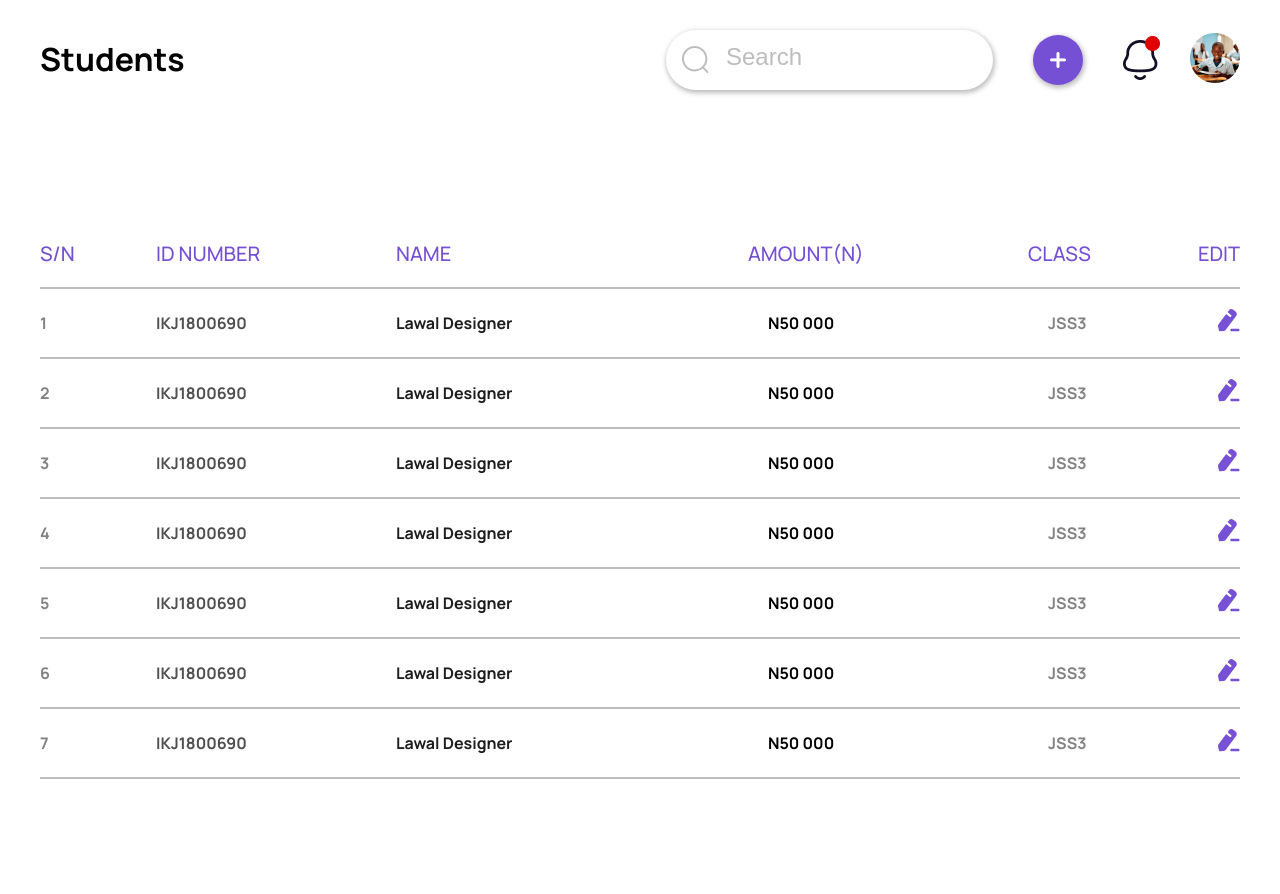
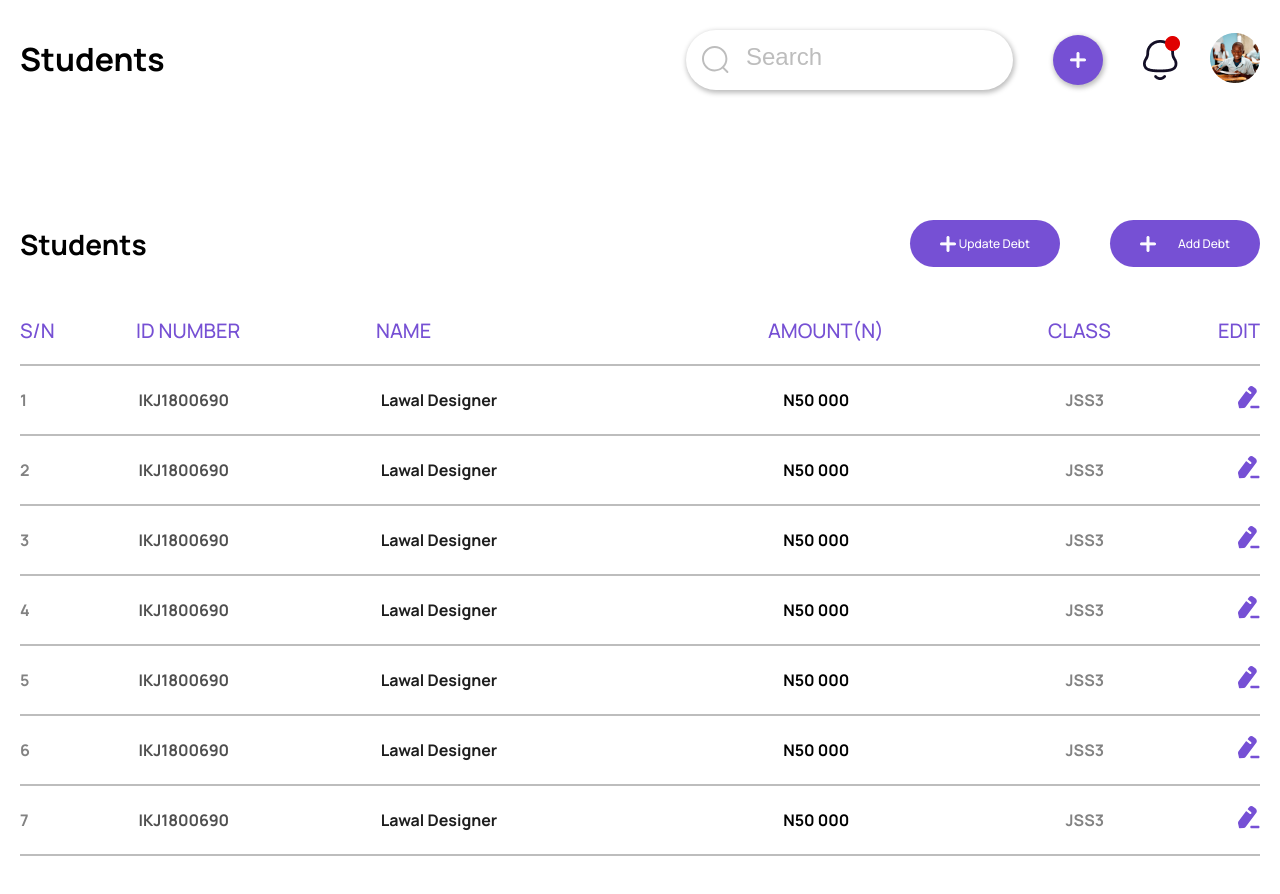
Before and after one commit to zuri-training/My_debtors_Team35, a Next.js app in the folder Frontend/studebt/: page /school/students in a window 1280 px wide. Shown: the top 894 px of the page. Before the commit the page ends 839 px from the top, so only its background shows below. Built offline with nearby package versions, Linux system fonts and the light colour scheme.

Commit message:
background overlay on sidebar expand and resizing due to design change

```diff
--- a/Frontend/studebt/components/SchoolMenuAppealsMain.js
+++ b/Frontend/studebt/components/SchoolMenuAppealsMain.js
@@ -4,6 +4,7 @@ import Link from 'next/link'
 const SchoolMenuAppealMain = () => {
     return (
         <div className='school-menu-appeal-main'>
+            <div className="lt-bold">Appeal</div>
             <div className="appeal-main-top">
                 <div className="appeal-main-top-sorts">
                     <div className="appeal-main-top-sort">
--- a/Frontend/studebt/components/SchoolMenuStudentsMain.js
+++ b/Frontend/studebt/components/SchoolMenuStudentsMain.js
@@ -3,8 +3,40 @@ import React from 'react'
 const SchoolMenuStudentsMain = () => {
     return (
         <div className='school-menu-students-main'>
+            <div className="main-center-top">
+                <div className="outstanding-debt-container">
+                    <div className="outstanding-debt">
+                        <h6 className='lt-regular'>Outstanding Debt</h6>
+                        <h4>N 150 000</h4>
+                    </div>
+                    <div className="outstanding-percent">
+                        <span className='success'>+30%</span>
+                    </div>
+                </div>
+                <div className="search-container">
+                    <div className="search">
+                        <input type="text" placeholder='Search' />
+                        <img src="/images/search.svg" alt="" id='search-icon' />
+                    </div>
+                    <div className="add-debtor">
+                        <img src="/images/Plus.png" alt="" />
+                    </div>
+                </div>
+            </div>
             <div className="school-menu-students-main-top">
-
+                <div className="school-main-students-main-right">
+                    Students
+                </div>
+                <div className="school-main-right-debtors-edit" >
+                    <div className="school-main-rights-debtors-edit-update-debt">
+                        <img src="/images/Plus.png" alt="" />
+                        <div className="">Update Debt</div>
+                    </div>
+                    <div className="school-main-rights-debtors-edit-add-debt">
+                        <img src="/images/Plus.png" alt="" />
+                        <div className="">Add Debt</div>
+                    </div>
+                </div>
             </div>
             <div className="school-menu-students-main-top-students-table">
                 <div className="school-menu-students-main-top-students-table-heading">
--- a/Frontend/studebt/pages/school/appeals.js
+++ b/Frontend/studebt/pages/school/appeals.js
@@ -10,6 +10,9 @@ export default function Dashboard ( props ) {
     const [toggle, setToggle] = useState(false)
     return (
         <div className='school-dashboard-layout'>
+            <div className={toggle ? "background-overlay" : "none"} onClick={() => setToggle(!toggle)}>
+
+            </div>
             <Sidebar toggle={toggle} setToggle={setToggle}/>
             <SchoolMenuStudentsTopBar setToggle={setToggle}/>
             <SchoolMenuAppealsMain />
--- a/Frontend/studebt/pages/school/dashboard.js
+++ b/Frontend/studebt/pages/school/dashboard.js
@@ -7,10 +7,10 @@ import { useState } from 'react';
 
 
 export default function Dashboard () {
-    const [toggle, setToggle] = useState(false)
+    const [toggle, setToggle] = useState(false);
     return (
         <div className='school-dashboard-layout'>
-            <div className="background-overlay">
+            <div className={toggle ? "background-overlay" : "none"} onClick={() => setToggle(!toggle)}>
 
             </div>
             <Sidebar toggle={toggle} setToggle={setToggle} />
--- a/Frontend/studebt/pages/school/students.js
+++ b/Frontend/studebt/pages/school/students.js
@@ -10,6 +10,9 @@ export default function Dashboard ( props ) {
     const [toggle, setToggle] = useState(false)
     return (
         <div className='school-dashboard-layout'>
+            <div className={toggle ? "background-overlay" : "none"} onClick={() => setToggle(!toggle)}>
+
+            </div>
             <Sidebar toggle={toggle} setToggle={setToggle}/>
             <SchoolMenuStudentsTopBar setToggle={setToggle}/>
             <SchoolMenuStudentsMain />
--- a/Frontend/studebt/styles/SchoolMenuPages.css
+++ b/Frontend/studebt/styles/SchoolMenuPages.css
@@ -65,12 +65,13 @@
     grid-area: t;
     display: flex;
     justify-content: space-between;
-    align-items: flex-end;
-    padding-right: 80px;
+    align-items: center;
+    padding-right: 40px;
+    padding-top: 45px;
     position: sticky;
     top: 0;
     background-color: white;
-    z-index: 99;
+    z-index: 98;
 }
 
 .menu-students-topbar-right {
@@ -134,7 +135,20 @@
 /* School Dashboard Students Main */
 
 /* Main top pagination Sort */
+.school-menu-students-main .main-center-top {
+    display: none;
+}
 
+.school-main-students-main-right {
+    font-size: 28px;
+    font-weight: 700;
+}
+
+.school-menu-students-main-top .school-main-right-debtors-edit {
+    width: 100%;
+    max-width: 350px;
+    margin-bottom: 0px;
+}
 
 .appeal-main-top {
     display: flex;
@@ -161,6 +175,7 @@
     display: flex;
     justify-content: space-between;
     align-items: center;
+    margin-bottom: 30px;
 }
 
 .school-menu-students-main-top-right {
@@ -194,7 +209,8 @@
 
 .school-menu-students-main {
     grid-area: m;
-    padding: 60px 40px;
+    padding: 60px 20px;
+    margin-right: 20px;
 }
 
 .table-heading {
@@ -270,6 +286,10 @@
     margin-right: 80px;
 }
 
+.school-menu-appeal-main .lt-bold {
+    display: none;
+}
+
 /* School Dashboard Menu pages responsive */
 .appeal-main-top-sorts {
     display: flex;
@@ -321,8 +341,19 @@
 
     /* Top Bar */
     .school-menu-students-topbar {
-        padding: 0 40px;
+        padding: 0 20px;
         align-items: center;
+    }
+
+    /* student */
+    .school-menu-students-main .main-center-top {
+        display: none;
+    }
+
+
+
+    .school-menu-students-main {
+        margin: 0px;
     }
 
 
@@ -334,6 +365,22 @@
 }
 
 @media (max-width: 1140px) {
+
+    /* Students */
+
+    /* Main top */
+
+    .school-menu-students-main .main-center-top {
+        display: flex;
+    }
+
+    .school-meny-students-main .main-center-top .search-container .search {
+        margin-right: 40px;
+    }
+
+    .school-menu-students-main-top {
+        display: none;
+    }
 
     /* Top bar */
 
@@ -405,6 +452,20 @@
         font-size: 12px;
     }
 
+    .school-menu-appeal-main .lt-bold {
+        display: block;
+        margin-bottom: 25px;
+    }
+
+    .appeal-main-top-icons {
+        display: none;
+    }
+
+    .appeal-main-top-sorts {
+        justify-content: space-between;
+        width: 100%;
+    }
+
     .appeal-main-top-sort .nt-bold{
         display: none;
     }
--- a/Frontend/studebt/styles/schoolDash.css
+++ b/Frontend/studebt/styles/schoolDash.css
@@ -224,8 +224,10 @@
     color: var(--grey3);
 }
 
-.main-center-top .search-container .search {
-    margin-right: 40px;
+
+
+.main-center-top .search-container .add-debtor {
+    display: none ;
 }
 
 .main-center-top .search-container {
@@ -246,7 +248,6 @@
     height: 50px;
     width: 50px;
     border-radius: 50px;
-    display: flex;
     justify-content: center;
     align-items: center;
     background-color: var(--secondary-btn);
@@ -492,7 +493,7 @@
 .school-dashboard-layout {
     height: 100vh;
     display: grid;
-    grid-gap: 40px;
+    grid-row-gap: 40px;
     grid-template-columns: 325px 1fr;
     grid-template-rows: 120px 1fr;
     grid-template-areas:
@@ -507,6 +508,20 @@
 /* ####################################### Media Query ############################# */
 
 @media (max-width: 1450px) {
+
+    /* Background overlay */
+
+    .background-overlay {
+        z-index: 99;
+        position: absolute;
+        inset: 0;
+        background-color: rgba(0, 0, 0, 0.3);
+        overflow: hidden;
+    }
+
+    .none {
+        display: none;
+    }
 
     /* Toggle ham */
 
@@ -534,6 +549,7 @@
         margin: 0px 20px;
     }
     .school-dashboard-layout {
+        position: relative;
         grid-template-areas:
         't t t t t t'
         'm m m m m m'
@@ -597,6 +613,20 @@
 @media (max-width: 1140px) {
 
 
+    /* Overlay */
+
+    .background-overlay {
+        z-index: 99;
+        position: absolute;
+        inset: 0;
+        background-color: rgba(0, 0, 0, 0.3);
+        overflow: hidden;
+    }
+
+    .none {
+        display: none;
+    }
+
     /* Side Bar */
 
     .side-bar-container {
@@ -630,16 +660,6 @@
     /* Side bar Ending */
 
     /* background overlay */
-    .school-dashboard-layout {
-        position: relative;
-    }
-
-    #__next > div > div.background-overlay {
-        height: 50px;
-        width: 50px;
-        position: absolute;
-        background-color: black;
-    }
 
 
     /* Toggle ham */
@@ -704,6 +724,10 @@
 
     .main-center-top h4 {
         font-size: 18px;
+    }
+
+    .main-center-top .search-container .add-debtor {
+        display: flex;
     }
 
     span.success {
```
